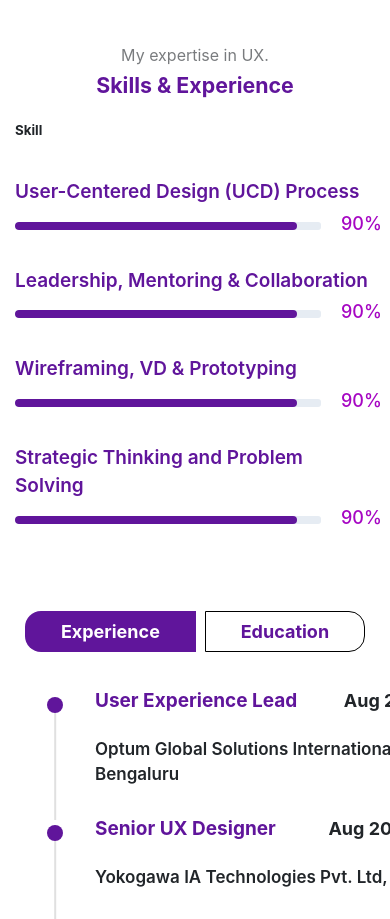
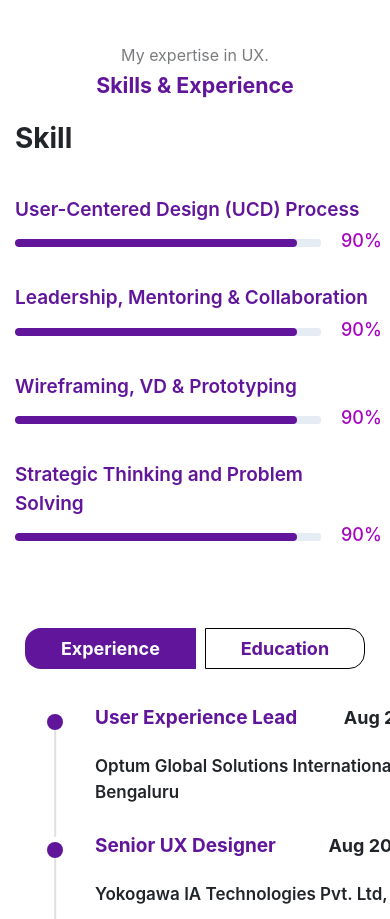
Before and after one commit to JAMSHID12/sainu-portfolio-react, a React (Create React App) app: page / in a window 390 px wide. Shown: the part 4980-5899 px from the top of the page. Built offline with nearby package versions, Linux system fonts and the light colour scheme.

Commit message:
code updated

```diff
--- a/public/projectList/style.css
+++ b/public/projectList/style.css
@@ -47,8 +47,8 @@ header {
 .nav-bar ul li a {
     display: block;
     color: #fefefe;
-    font-size: 20px;
-    padding: 10px 25px;
+    font-size: calc(12px + (26 - 20) * ((100vw - 300px) / (1300 - 300)));
+    padding: 10px 20px;
     border-radius: 50px;
     transition: 0.2s;
     margin: 0 5px;
--- a/src/sections/skill-experience/SkillExperience.css
+++ b/src/sections/skill-experience/SkillExperience.css
@@ -61,9 +61,13 @@
     border-radius: 16px;
 }
 
-@media (max-width: 720px) {
+@media (max-width: 760px) {
     .button-div {
         margin-top: 50px;
         margin-left: 0;
     }
+
+    .skill-header{
+        font-size: calc(26px + (32 - 10) * ((100vw - 300px) / (1300 - 300)));
+    }
 }
```
